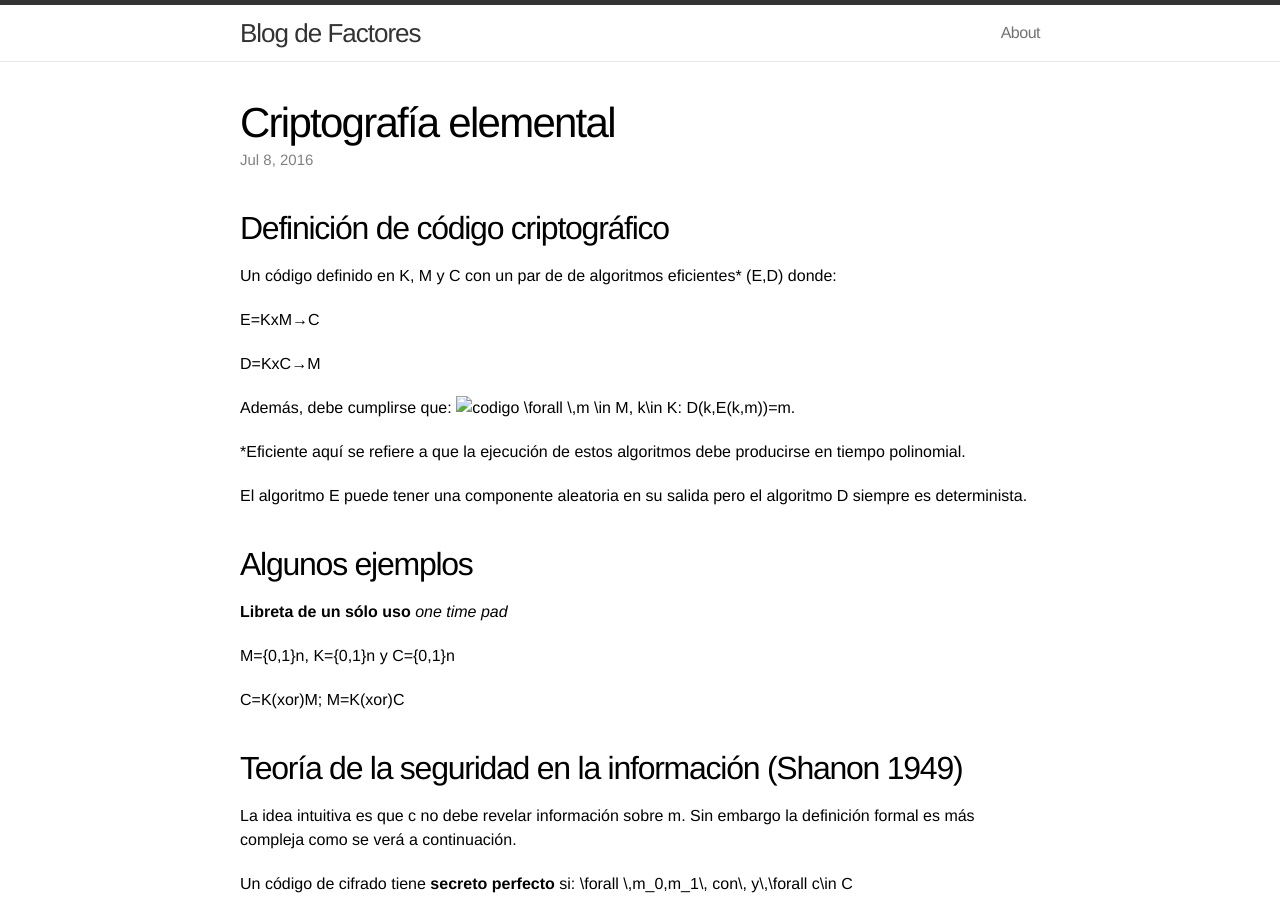
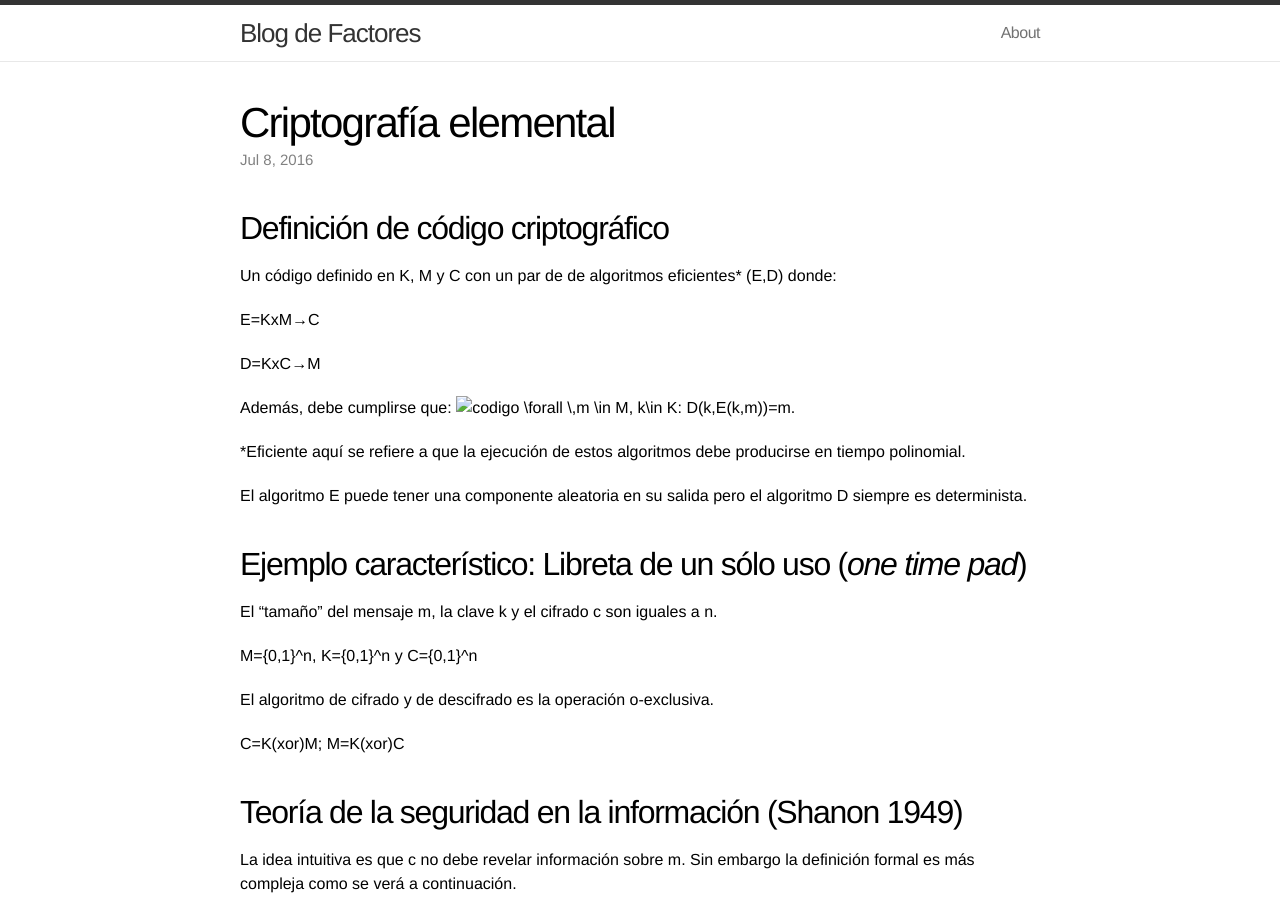
Before and after one commit to ddelaviuda/ddelaviuda.github.io, a Jekyll site: the page built from _posts/2016-09-05-Criptografia-elemental.markdown, in a window 1280 px wide and 900 px high. Built offline with Jekyll 4.4.1, drawn with Linux system fonts in a browser that asks for light colours.

Commit message:
Update 2016-09-05-Criptografia-elemental.markdown

```diff
--- a/_posts/2016-09-05-Criptografia-elemental.markdown
+++ b/_posts/2016-09-05-Criptografia-elemental.markdown
@@ -19,11 +19,13 @@ Además, debe cumplirse que: ![codigo]({{ site.url }}/_image/definicion_codigo_c
 
 El algoritmo E puede tener una componente aleatoria en su salida pero el algoritmo D siempre es determinista.
 
-Algunos ejemplos
-----------------
-**Libreta de un sólo uso** *one time pad*
+Ejemplo característico: Libreta de un sólo uso (*one time pad*)
+---------------------------------------------------------------
+El "tamaño" del mensaje m, la clave k y el cifrado c son iguales a n.
 
-M={0,1}n, K={0,1}n y C={0,1}n
+M={0,1}^n, K={0,1}^n y C={0,1}^n
+
+El algoritmo de cifrado y de descifrado es la operación o-exclusiva.
 
 C=K(xor)M; M=K(xor)C
 
```
